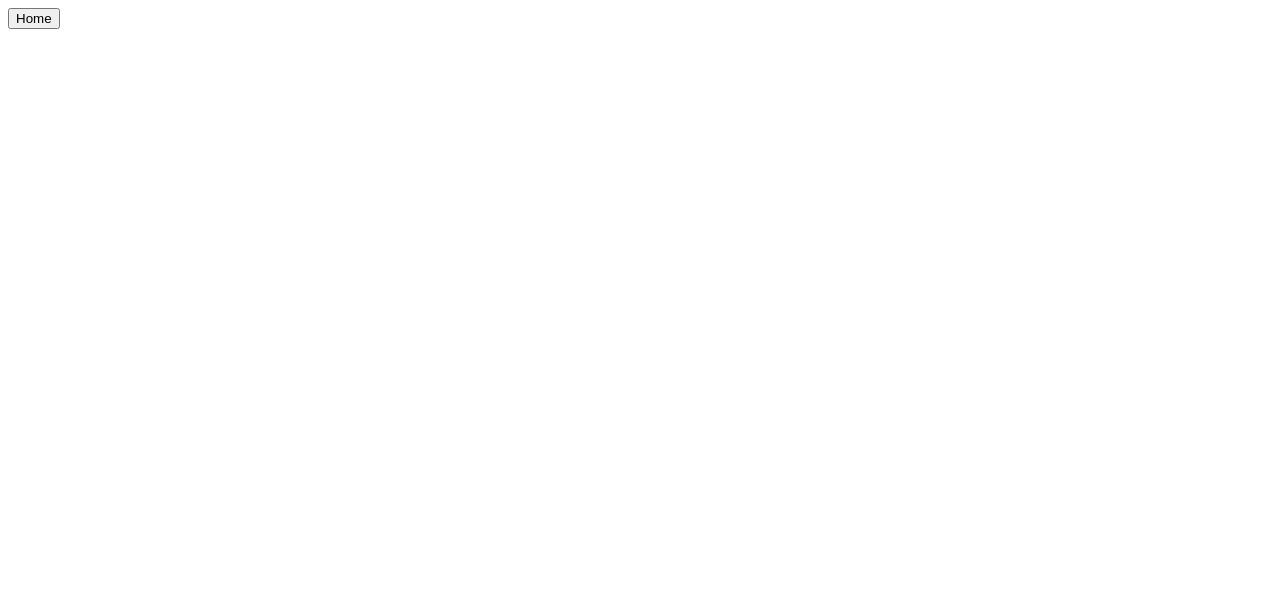
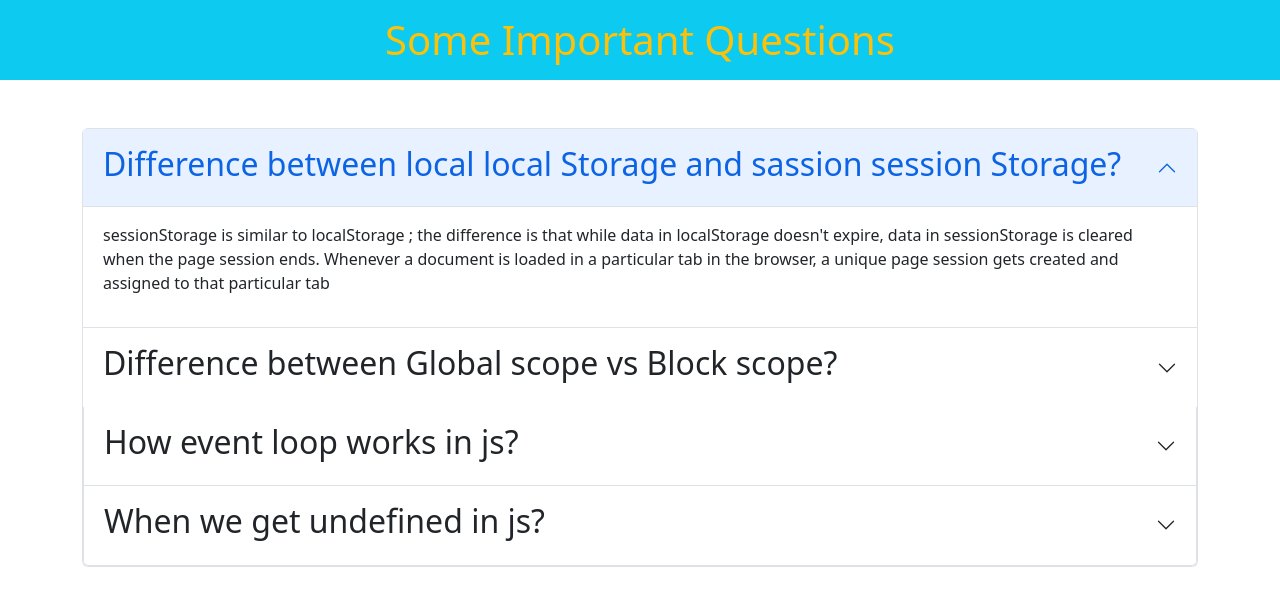
Before and after one commit to Imtius-Ahammed/type-monster, a plain HTML site: page blog.html in a window 1280 px wide. Drawn offline with nearby package versions, Linux system fonts and the light colour scheme.

Commit message:
added some important question

```diff
--- a/blog.html
+++ b/blog.html
@@ -6,9 +6,76 @@
   <meta name="viewport" content="width=device-width, initial-scale=1.0">
   <title>Blog</title>
 
+  <!-- custom css -->
+  <link href="https://cdn.jsdelivr.net/npm/bootstrap@5.2.1/dist/css/bootstrap.min.css" rel="stylesheet" integrity="sha384-iYQeCzEYFbKjA/T2uDLTpkwGzCiq6soy8tYaI1GyVh/UjpbCx/TYkiZhlZB6+fzT" crossorigin="anonymous">
+
 </head>
 <body>
-  <a href="index.html"> <button class="blog-btn">Home</button></a>
+  <header class=" bg-info">
+    <h1 class="text-warning text-center py-3">Some Important Questions</h1>
+  </header>
 
+
+
+<!-- Accordion Section -->
+  <main class="container mt-5">
+    <div class="accordion" id="accordionExample">
+      <div class="accordion-item">
+        <h2 class="accordion-header" id="headingOne">
+          <button class="accordion-button" type="button" data-bs-toggle="collapse" data-bs-target="#collapseOne" aria-expanded="true" aria-controls="collapseOne">
+            <h2>Difference between local local Storage and sassion session Storage?</h2>
+          </button>
+        </h2>
+        <div id="collapseOne" class="accordion-collapse collapse show" aria-labelledby="headingOne" data-bs-parent="#accordionExample">
+          <div class="accordion-body">
+            <p>sessionStorage is similar to localStorage ; the difference is that while data in localStorage doesn't expire, data in sessionStorage is cleared when the page session ends. Whenever a document is loaded in a particular tab in the browser, a unique page session gets created and assigned to that particular tab</p>
+          </div>
+        </div>
+      </div>
+      <div class="accordion-item">
+        <h2 class="accordion-header" id="headingTwo">
+          <button class="accordion-button collapsed" type="button" data-bs-toggle="collapse" data-bs-target="#collapseTwo" aria-expanded="false" aria-controls="collapseTwo">
+            <h2>Difference between Global scope vs Block scope?</h2>
+          </button>
+        </h2>
+        <div id="collapseTwo" class="accordion-collapse collapse" aria-labelledby="headingTwo" data-bs-parent="#accordionExample">
+          <div class="accordion-body">
+            <p>Global scope — Global scope contains all of the things defined outside of all code blocks. A code block simply consists of grouped statements inside curly braces ({ }). if statement, loops, function are examples of structure that create a code block. A global variable has global scope. A global variable is accessible from anywhere in the code.
+              <br>
+              Block  Scope: This scope restricts the variable that is declared inside a specific block, from access by the outside of the block. The let & const keyword facilitates the variables to be block scoped. In order to access the variables of that specific block, we need to create an object for it.</p>
+        </div>
+      </div>
+      <div class="accordion-item">
+        <h2 class="accordion-header" id="headingThree">
+          <button class="accordion-button collapsed" type="button" data-bs-toggle="collapse" data-bs-target="#collapseThree" aria-expanded="false" aria-controls="collapseThree">
+            <h2>How event loop works in js?</h2>
+          </button>
+        </h2>
+        <div id="collapseThree" class="accordion-collapse collapse" aria-labelledby="headingThree" data-bs-parent="#accordionExample">
+          <div class="accordion-body">
+            <p>The Event Loop has one simple job — to monitor the Call Stack and the Callback Queue. If the Call Stack is empty, the Event Loop will take the first event from the queue and will push it to the Call Stack, which effectively runs it. Such an iteration is called a tick in the Event Loop.</p>
+          </div>
+        </div>
+      </div>
+      <div class="accordion-item">
+        <h2 class="accordion-header" id="headingThree">
+          <button class="accordion-button collapsed" type="button" data-bs-toggle="collapse" data-bs-target="#collapseThree" aria-expanded="false" aria-controls="collapseThree">
+            <h2>When we get undefined in js?</h2>
+          </button>
+        </h2>
+        <div id="collapseThree" class="accordion-collapse collapse" aria-labelledby="headingThree" data-bs-parent="#accordionExample">
+          <div class="accordion-body">
+            <p>Undefined is also a primitive value in JavaScript. A variable or an object has an undefined value when no value is assigned before using it. So you can say that undefined means lack of value or unknown value.
+              <br>
+              A variable that has not been assigned a value is of type undefined . A method or statement also returns undefined if the variable that is being evaluated does not have an assigned value. A function returns undefined if a value was not returned .
+            </p>
+          </div>
+        </div>
+      </div>
+    </div>
+  </main>
+
+
+  <script src="https://cdn.jsdelivr.net/npm/bootstrap@5.2.1/dist/js/bootstrap.bundle.min.js" integrity="sha384-u1OknCvxWvY5kfmNBILK2hRnQC3Pr17a+RTT6rIHI7NnikvbZlHgTPOOmMi466C8" crossorigin="anonymous"></script>
 </body>
 </html>
--- a/styles.css
+++ b/styles.css
@@ -140,13 +140,8 @@ button {
   border: 2px solid #9dffad;
   cursor: pointer;
 }
-.blog-btn{
-  margin-left: 15px;
-}
-.blog-btn:hover{
-  background-color: aqua;
-  color: red;
-}
+
+
 
 #histories {
   display: flex;
```
Also changed, not shown: index.html (+1 -1 lines).
